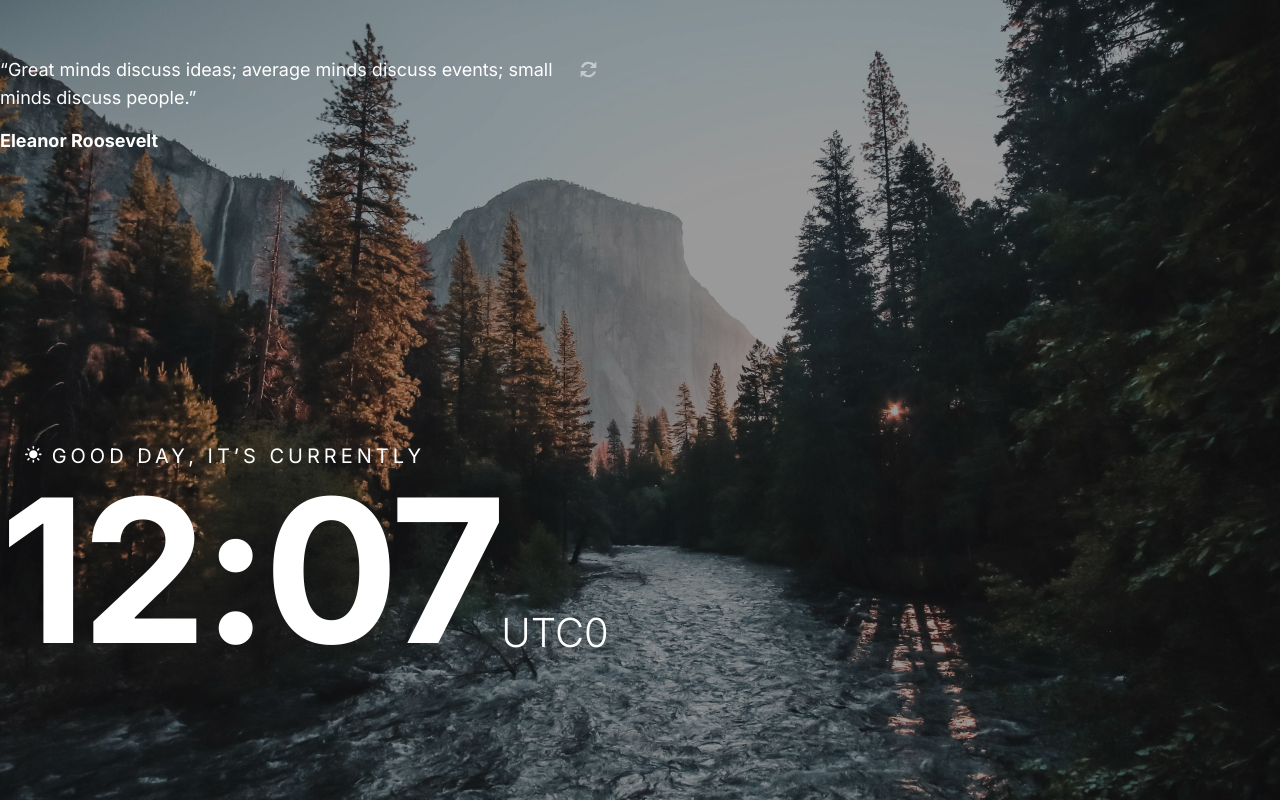
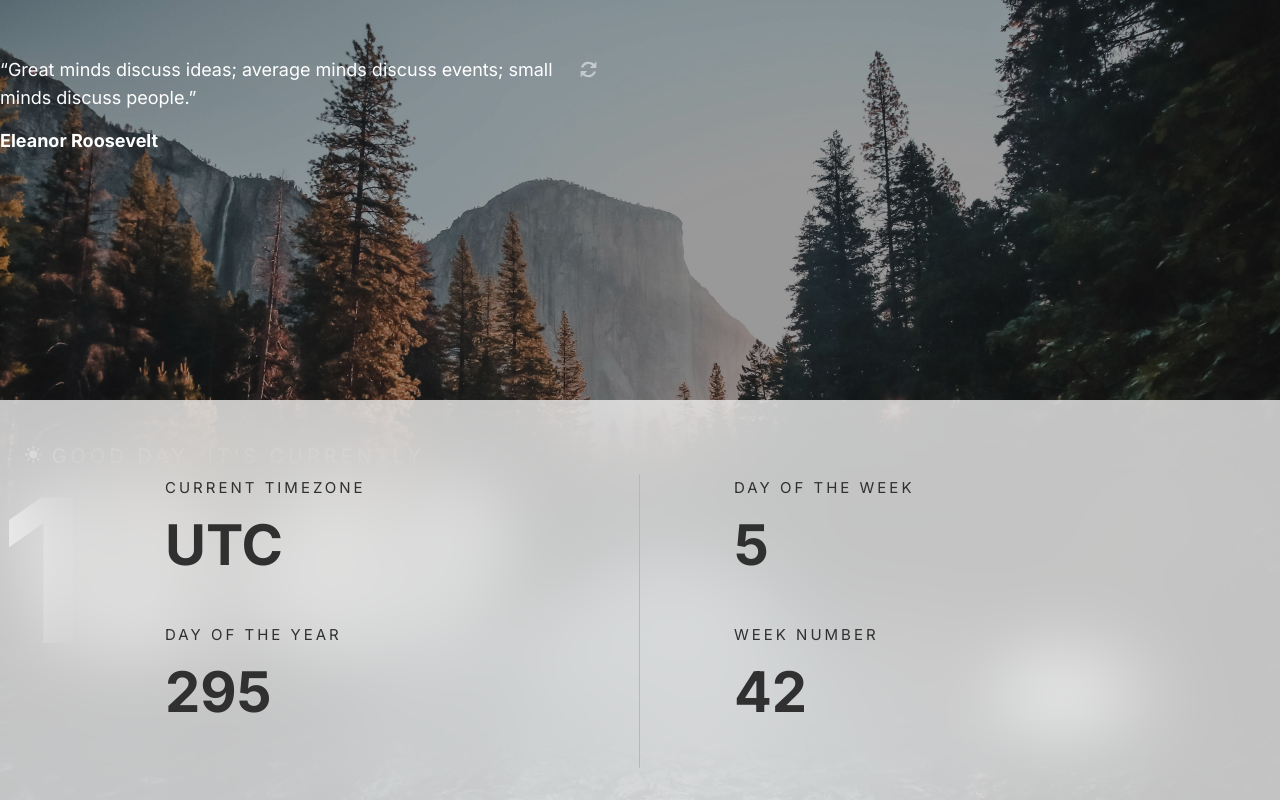
Before and after one commit to ana-saienko/digital-clock, a plain HTML site: page index.html in a window 1280 px wide. Drawn offline with Linux system fonts and the light colour scheme.

Commit message:
major changes (modal, btn more)

```diff
--- a/index.html
+++ b/index.html
@@ -52,11 +52,43 @@
             <span id="timezone"></span>
           </div>
         </div>
+
+        <div class="more-btn">
+          <button class="more" id="btn-less-more"> <span id="more-inner">More</span>
+            <div class="more__icon">
+              <svg class="more-icon" id="more-icon-svg">
+                <use xlink:href="sprite.svg#arrow-down"></use>
+              </svg>
+            </div>
+
+          </button>
+        </div>
+
+
       </div>
+
+      <div class="modal">
+        <div class="modal__grid">
+          <div class="modal__left">
+            <div class="modal__subtitle">CURRENT TIMEZONE</div>
+            <div class="modal__info" id="current-timezone">Europe/London</div>
+            <div class="modal__subtitle">Day of the year</div>
+            <div class="modal__info">295</div>
+          </div>
+          <div class="modal__right">
+            <div class="modal__subtitle">Day of the week</div>
+            <div class="modal__info">5</div>
+            <div class="modal__subtitle">Week number</div>
+            <div class="modal__info">42</div>
+          </div>
+        </div>
+      </div>
+
     </div>
 
     <script src="js/ramdom-phrase.js"></script>
     <script src="js/digital-clock.js"></script>
+    <script src="js/modal-details.js"></script>
     <script src="js/script.js"></script>
   </body>
 
--- a/js/digital-clock.js
+++ b/js/digital-clock.js
@@ -70,8 +70,6 @@ updateBg();
 //CSS gradient backgrounds from https://uigradients.com
 // https://write.corbpie.com/change-background-and-text-based-on-time-with-javascript/
 
-// const timezone = Intl.DateTimeFormat().resolvedOptions().timeZone;
-// console.log(timezone);
 
 // var x = new Date();
 // var currentTimeZoneOffsetInHours = x.getTimezoneOffset() / 60;
--- /dev/null
+++ b/js/modal-details.js
@@ -0,0 +1,16 @@
+// Меню бургер
+
+const iconMore = document.querySelector('.more-icon');
+const btnMore = document.querySelector('.more');
+
+
+if (btnMore) {
+	btnMore.addEventListener("click", function(e){
+		iconMore.classList.toggle('btn-active');
+	});
+}
+
+// Bottom
+
+const timezone = Intl.DateTimeFormat().resolvedOptions().timeZone;
+document.getElementById("current-timezone").innerHTML = `${timezone}`;
--- a/stylesheets/base/_base.scss
+++ b/stylesheets/base/_base.scss
@@ -36,4 +36,5 @@ body {
   margin: 0 auto;
   // padding: 56px 15px 98px 15px;
   min-height: 100vh;
+  position: relative;
 }
--- /dev/null
+++ b/stylesheets/components/_modal.scss
@@ -0,0 +1,42 @@
+.modal__grid {
+  display: grid;
+  grid-template-columns: 1fr 1fr;
+}
+
+.modal {
+  position: absolute;
+  width: 100%;
+  left: 0;
+  right: 0;
+  bottom: 0;
+  background: rgba(255, 255, 255, 0.75);
+  backdrop-filter: blur(40.7742px);
+  padding: 74px 165px 32px;
+}
+
+.modal__left {
+  padding-right: 148px;
+  border-right: 1px solid #b5b8ba;
+}
+
+.modal__right {
+  padding-left: 94px;
+}
+
+.modal__subtitle {
+  font-weight: 400;
+  font-size: 15px;
+  line-height: 28px;
+  letter-spacing: 3px;
+  text-transform: uppercase;
+  color: #303030;
+  margin-bottom: 9px;
+}
+
+.modal__info {
+  font-weight: 700;
+  font-size: 56px;
+  line-height: 68px;
+  color: #303030;
+  margin-bottom: 42px;
+}
--- /dev/null
+++ b/stylesheets/components/_more-btn.scss
@@ -0,0 +1,55 @@
+.more {
+  font-weight: 700;
+  font-size: 16px;
+  line-height: 28px;
+  letter-spacing: 5px;
+  text-transform: uppercase;
+  color: #808080;
+
+  padding: 15px 9px 15px 21px;
+  background: #ffffff;
+  border-radius: 28px;
+  height: 56px;
+
+  display: -webkit-box;
+  display: -ms-flexbox;
+  display: flex;
+  -webkit-box-align: center;
+  -ms-flex-align: center;
+  align-items: center;
+  -webkit-box-pack: center;
+  -ms-flex-pack: center;
+  justify-content: center;
+  -webkit-transition: all 0.3s ease-in-out;
+  transition: all 0.3s ease-in-out;
+  border: 1px solid transparent;
+}
+
+.more-icon {
+	width: 12px;
+	height: 6px;
+	fill: none;
+	stroke: #fff;
+  transition: all 0.3s ease-in-out;
+}
+
+.more__icon{
+	margin-left: 13px;
+	width: 40px;
+	height: 40px;
+	background-color: #303030;
+	border-radius: 50%;
+	display: flex;
+	align-items: center;
+	justify-content: center;
+}
+
+.more-icon.btn-active {
+  transform: rotate(180deg);
+}
+
+.more-btn {
+  position: absolute;
+  right: 10%;
+  bottom: 10%;
+}
--- a/stylesheets/main.scss
+++ b/stylesheets/main.scss
@@ -26,5 +26,7 @@
 // 5. Components
 @import
   'components/button',
+  'components/modal',
+  'components/more-btn',
   'components/random-phrase',
   'components/header-burger';
```
Also changed, not shown: stylesheets/main.css.
